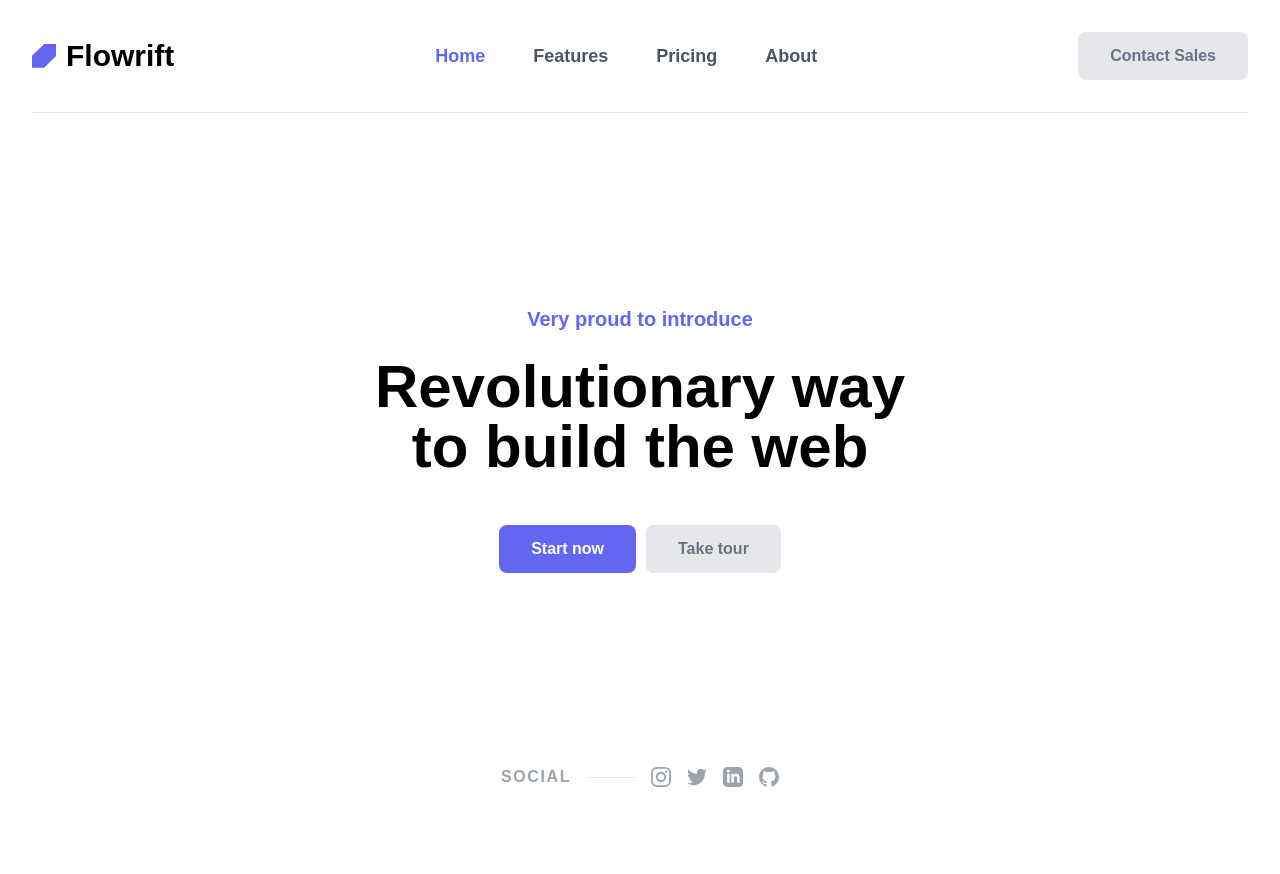
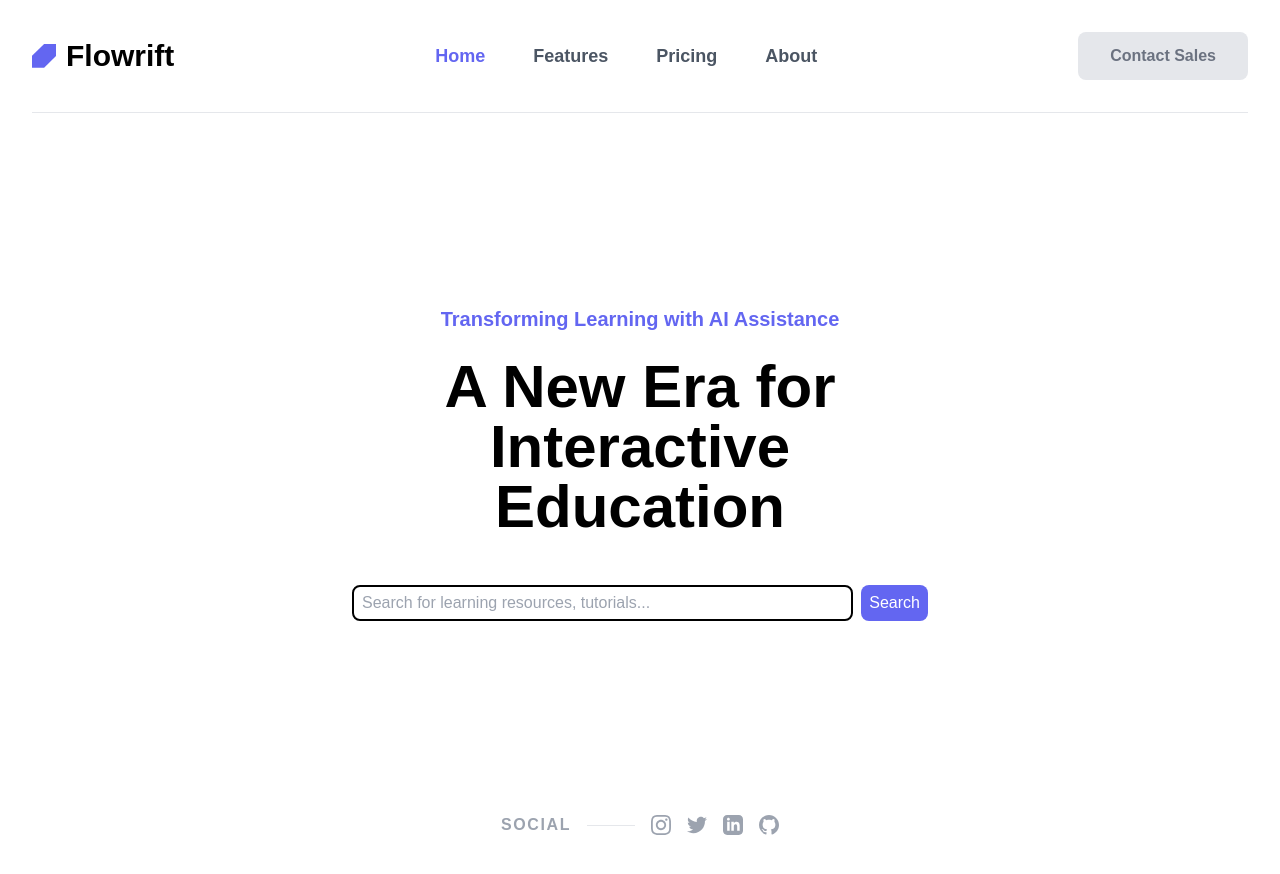
Before and after one commit to alanrochagomes/frontend-web-intermediario-nextjs-typescript, a Next.js app: page / in a window 1280 px wide. Shown: the top 874 px of the page. Before the commit the page ends 837 px from the top, so only its background shows below. Built offline with nearby package versions, Linux system fonts and the light colour scheme.

Commit message:
feat(hero-section): implement search form

```diff
--- a/src/components/hero-section.tsx
+++ b/src/components/hero-section.tsx
@@ -1,16 +1,31 @@
 export default function HeroSection() {
+  // const onSubmit = () => {}
+
   return (
     <section className="flex flex-col items-center">
       <div className="flex max-w-xl flex-col items-center pb-16 pt-8 text-center lg:pb-48 lg:pt-32">
         <p className="mb-4 font-semibold text-indigo-500 md:mb-6 md:text-lg xl:text-xl">
-          Very proud to introduce
+          Transforming Learning with AI Assistance
         </p>
 
         <h1 className="mb-8 text-4xl font-bold text-black sm:text-5xl md:mb-12 md:text-6xl">
-          Revolutionary way to build the web
+          A New Era for Interactive Education
         </h1>
 
-        <div className="flex w-full flex-col gap-2.5 sm:flex-row sm:justify-center">
+        <form className="flex gap-2 text-black w-full">
+          <input
+            type="text"
+            placeholder="Search for learning resources, tutorials..."
+            className="border-2 border-black px-2 py-1 w-full rounded-lg"
+          />
+          <input
+            type="submit"
+            className="bg-indigo-500 text-white px-2 rounded-lg hover:bg-indigo-400"
+            value="Search"
+          ></input>
+        </form>
+
+        {/* <div className="flex w-full flex-col gap-2.5 sm:flex-row sm:justify-center">
           <a
             href="#"
             className="inline-block rounded-lg bg-indigo-500 px-8 py-3 text-center text-sm font-semibold text-white outline-none ring-indigo-300 transition duration-100 hover:bg-indigo-600 focus-visible:ring active:bg-indigo-700 md:text-base"
@@ -24,7 +39,7 @@ export default function HeroSection() {
           >
             Take tour
           </a>
-        </div>
+        </div> */}
       </div>
 
       {/* social - start */}
```
